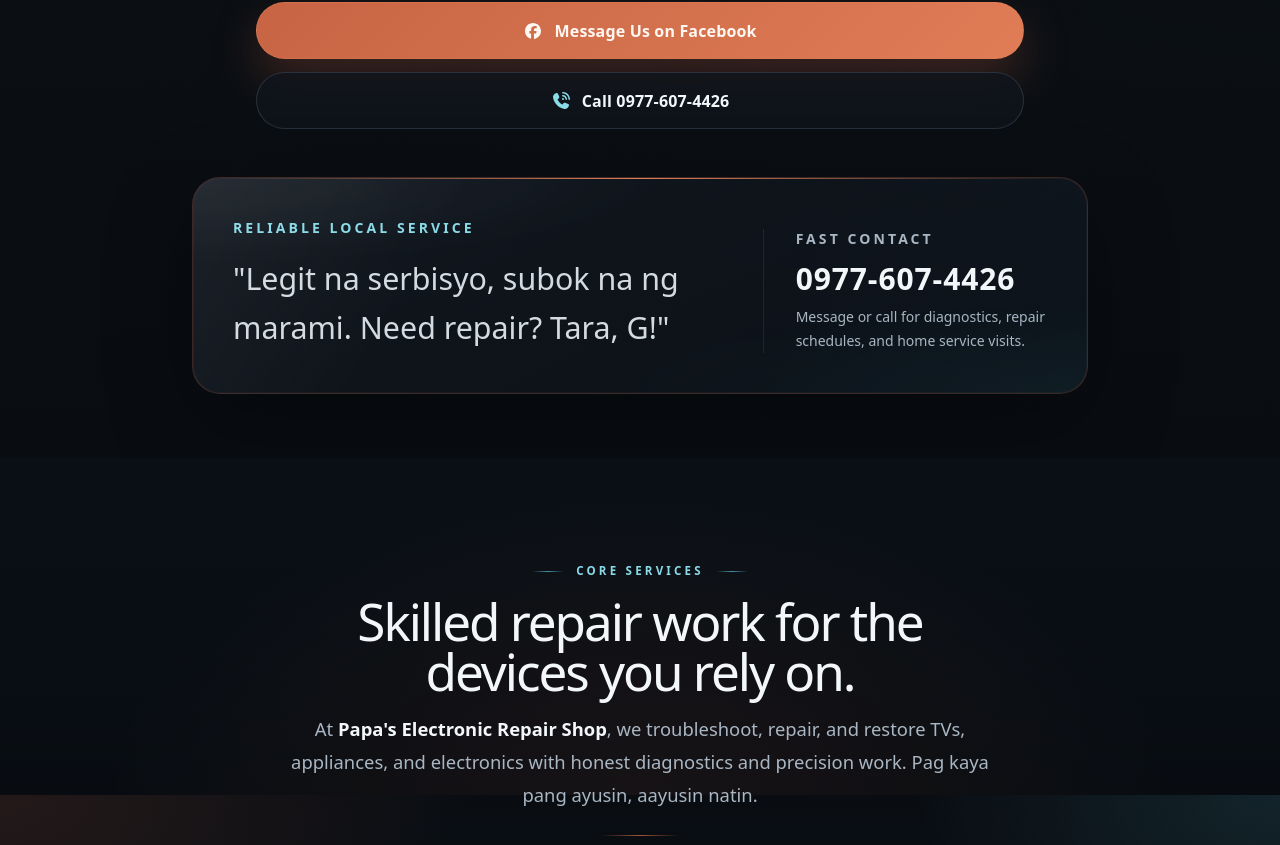
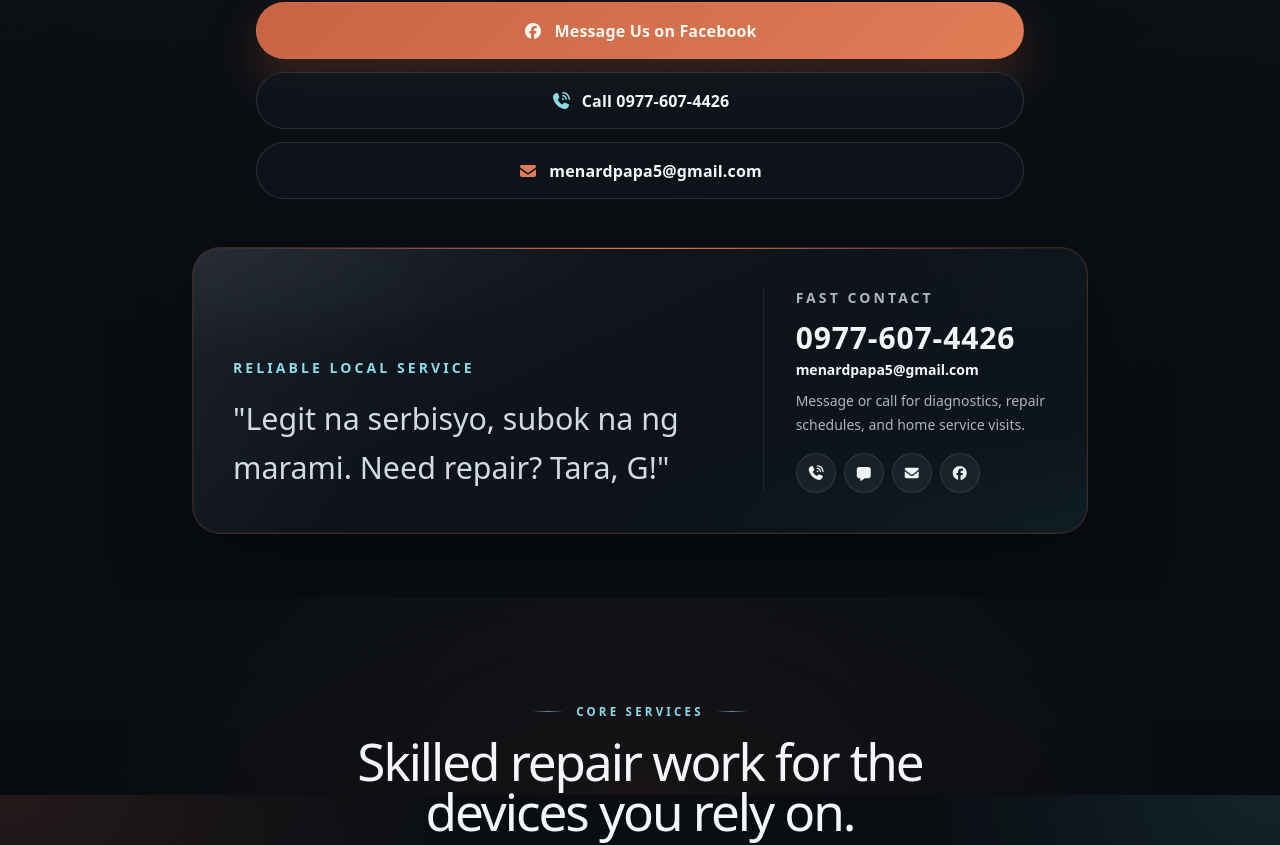
Before and after one commit to xyrusL/papasite, a Next.js app: page / in a window 1280 px wide. Shown: the part 805-1650 px from the top of the page. Built offline with nearby package versions, Linux system fonts and the light colour scheme.

Commit message:
Add email contact and icon actions to contact sections

```diff
--- a/app/components/Footer.tsx
+++ b/app/components/Footer.tsx
@@ -1,6 +1,7 @@
 import React from "react";
 import { FontAwesomeIcon } from "@fortawesome/react-fontawesome";
 import { faFacebook } from "@fortawesome/free-brands-svg-icons";
+import { faEnvelope, faMessage, faPhoneVolume } from "@fortawesome/free-solid-svg-icons";
 import * as motion from "framer-motion/client";
 
 export default function Footer() {
@@ -25,7 +26,14 @@ export default function Footer() {
               QC and Rizal with dependable electronics repair and honest updates.
             </p>
             <div className="mt-5 flex flex-col items-stretch gap-3 text-base font-semibold text-[var(--foreground-soft)] min-[390px]:items-center lg:items-start">
-              <span className="theme-pill">Call/Text: 0977-607-4426</span>
+              <span className="theme-pill inline-flex items-center gap-2">
+                <FontAwesomeIcon icon={faPhoneVolume} className="text-[var(--accent-cyan-soft)]" />
+                0977-607-4426
+              </span>
+              <span className="theme-pill inline-flex items-center gap-2 break-all">
+                <FontAwesomeIcon icon={faEnvelope} className="text-[var(--accent-copper-strong)]" />
+                menardpapa5@gmail.com
+              </span>
               <span className="theme-pill">TV, appliance, and electronics repair</span>
             </div>
           </div>
@@ -41,7 +49,16 @@ export default function Footer() {
               Message us on Facebook
             </a>
             <a href="tel:+639776074426" className="glass-focus button-secondary">
+              <FontAwesomeIcon icon={faPhoneVolume} className="h-5 w-5 text-[var(--accent-cyan-soft)]" />
               Call 0977-607-4426
+            </a>
+            <a href="sms:+639776074426" className="glass-focus button-secondary">
+              <FontAwesomeIcon icon={faMessage} className="h-5 w-5 text-[var(--accent-copper-strong)]" />
+              Text 0977-607-4426
+            </a>
+            <a href="mailto:menardpapa5@gmail.com" className="glass-focus button-secondary">
+              <FontAwesomeIcon icon={faEnvelope} className="h-5 w-5 text-[var(--accent-copper-strong)]" />
+              menardpapa5@gmail.com
             </a>
           </div>
         </div>
--- a/app/components/Hero.tsx
+++ b/app/components/Hero.tsx
@@ -2,7 +2,7 @@ import React from "react";
 import Image from "next/image";
 import { FontAwesomeIcon } from "@fortawesome/react-fontawesome";
 import { faFacebook } from "@fortawesome/free-brands-svg-icons";
-import { faPhoneVolume, faShieldHeart, faScrewdriverWrench } from "@fortawesome/free-solid-svg-icons";
+import { faEnvelope, faMessage, faPhoneVolume, faShieldHeart, faScrewdriverWrench } from "@fortawesome/free-solid-svg-icons";
 import * as motion from "framer-motion/client";
 
 export default function Hero() {
@@ -96,6 +96,10 @@ export default function Hero() {
             <FontAwesomeIcon icon={faPhoneVolume} className="h-5 w-5 text-[var(--accent-cyan-soft)]" />
             Call 0977-607-4426
           </a>
+          <a href="mailto:menardpapa5@gmail.com" className="glass-focus button-secondary">
+            <FontAwesomeIcon icon={faEnvelope} className="h-5 w-5 text-[var(--accent-copper-strong)]" />
+            menardpapa5@gmail.com
+          </a>
         </motion.div>
 
         <motion.div
@@ -121,9 +125,47 @@ export default function Hero() {
               <p className="mt-2 text-[1.65rem] font-bold tracking-[0.03em] text-[var(--foreground)] min-[390px]:text-3xl sm:mt-3">
                 0977-607-4426
               </p>
+              <a
+                href="mailto:menardpapa5@gmail.com"
+                className="mt-1 inline-block text-sm font-semibold text-[var(--accent-cyan-soft)] transition hover:text-[var(--foreground)]"
+              >
+                menardpapa5@gmail.com
+              </a>
               <p className="mt-2 text-sm leading-6 text-[var(--foreground-muted)]">
                 Message or call for diagnostics, repair schedules, and home service visits.
               </p>
+              <div className="mt-4 flex items-center gap-2">
+                <a
+                  href="tel:+639776074426"
+                  aria-label="Call Papa's Repair"
+                  className="glass-focus inline-flex h-10 w-10 items-center justify-center rounded-full border border-white/10 bg-white/5 text-[var(--accent-cyan-soft)] transition hover:border-[rgb(87_191_210_/_0.3)] hover:bg-white/10 hover:text-[var(--foreground)]"
+                >
+                  <FontAwesomeIcon icon={faPhoneVolume} className="text-sm" />
+                </a>
+                <a
+                  href="sms:+639776074426"
+                  aria-label="Text Papa's Repair"
+                  className="glass-focus inline-flex h-10 w-10 items-center justify-center rounded-full border border-white/10 bg-white/5 text-[var(--accent-copper-strong)] transition hover:border-[rgb(199_100_67_/_0.3)] hover:bg-white/10 hover:text-[var(--foreground)]"
+                >
+                  <FontAwesomeIcon icon={faMessage} className="text-sm" />
+                </a>
+                <a
+                  href="mailto:menardpapa5@gmail.com"
+                  aria-label="Email Papa's Repair"
+                  className="glass-focus inline-flex h-10 w-10 items-center justify-center rounded-full border border-white/10 bg-white/5 text-[var(--accent-copper-strong)] transition hover:border-[rgb(199_100_67_/_0.3)] hover:bg-white/10 hover:text-[var(--foreground)]"
+                >
+                  <FontAwesomeIcon icon={faEnvelope} className="text-sm" />
+                </a>
+                <a
+                  href="https://www.facebook.com/papaelectronicrepair"
+                  target="_blank"
+                  rel="noopener noreferrer"
+                  aria-label="Open Papa's Repair on Facebook"
+                  className="glass-focus inline-flex h-10 w-10 items-center justify-center rounded-full border border-white/10 bg-white/5 text-[var(--accent-cyan-soft)] transition hover:border-[rgb(87_191_210_/_0.3)] hover:bg-white/10 hover:text-[var(--foreground)]"
+                >
+                  <FontAwesomeIcon icon={faFacebook} className="text-sm" />
+                </a>
+              </div>
             </div>
           </div>
         </motion.div>
--- a/app/page.tsx
+++ b/app/page.tsx
@@ -13,6 +13,7 @@ export default function Home() {
     "@type": "ElectronicsRepairShop",
     name: "Papa's Electronic Repair Shop",
     telephone: "+63 977 607 4426",
+    email: "menardpapa5@gmail.com",
     address: {
       "@type": "PostalAddress",
       streetAddress: "Montinola Compound, Accountant Street, Sauyo",
```
